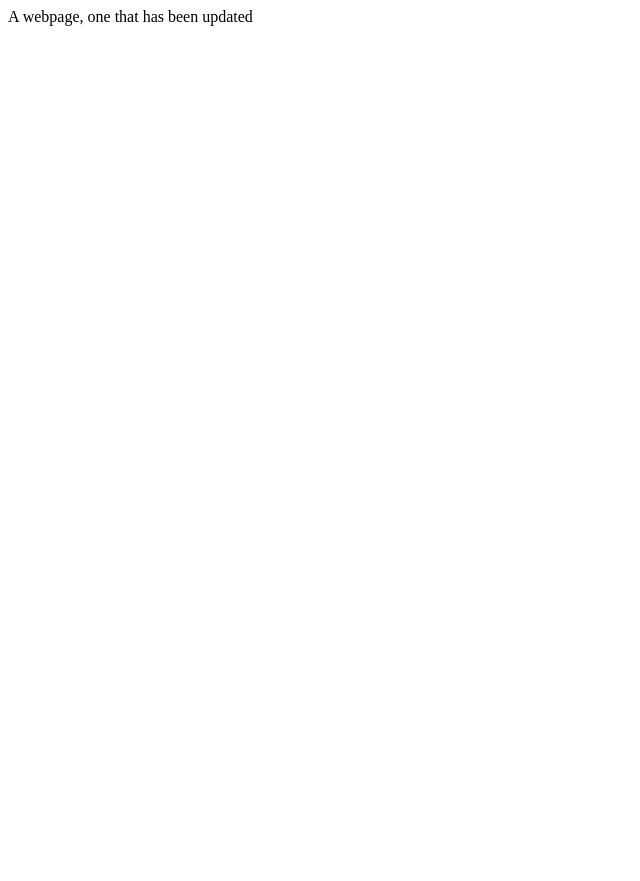
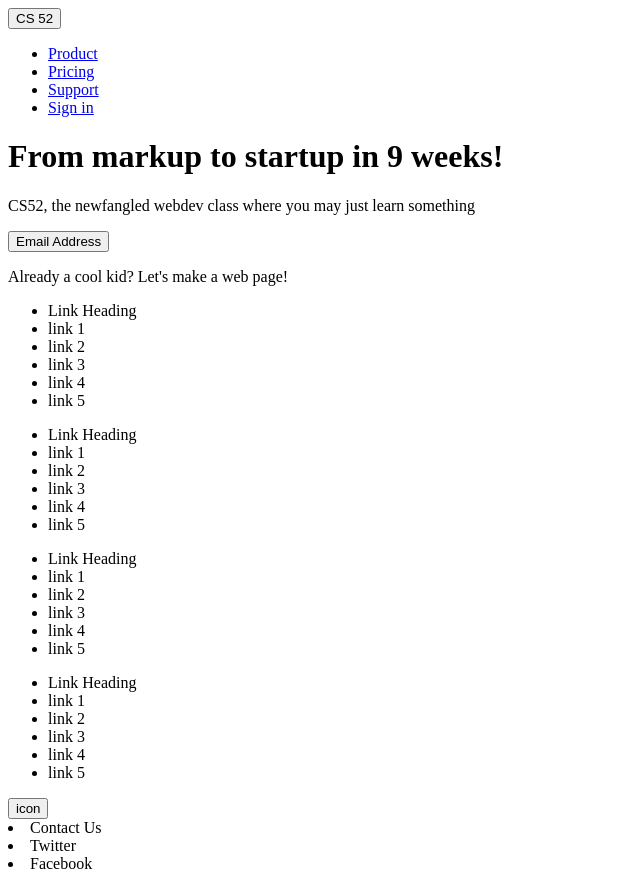
Before and after one commit to GraninV/slack-landing-page, a plain HTML site: page index.html in a window 1280 px wide. Shown: the whole page, without its empty margins (0-640 px from the left). Before the commit the page ends 800 px from the top, so only its background shows below. Drawn offline with Linux system fonts and the light colour scheme.

Commit message:
workshop started

```diff
--- a/index.html
+++ b/index.html
@@ -2,11 +2,66 @@
 
 <html>
   <head>
+    <link rel="stylesheet" href="font-awesome-4.6.3/css/font-awesome.min.css">
     <title>slack</title>
   </head>
 
 
   <body>
-    A webpage, one that has been updated
+    <button type="button">CS 52</button>
+    <nav>
+      <ul>
+        <li><a href="#">Product</a></li>
+        <li><a href="#">Pricing</a></li>
+        <li><a href="#">Support</a></li>
+        <li><a href="#">Sign in</a></li>
+      </ul>
+    </nav>
+    <h1>From markup to startup in 9 weeks!</h1>
+    <p>
+      CS52, the newfangled webdev class where you may just learn something
+    </p>
+    <input type="button" name="Create" value="Email Address">
+    <p>
+      Already a cool kid? Let's make a web page!
+    </p>
+    <ul>
+      <li>Link Heading</li>
+      <li>link 1</li>
+      <li>link 2</li>
+      <li>link 3</li>
+      <li>link 4</li>
+      <li>link 5</li>
+    </ul>
+    <ul>
+      <li>Link Heading</li>
+      <li>link 1</li>
+      <li>link 2</li>
+      <li>link 3</li>
+      <li>link 4</li>
+      <li>link 5</li>
+    </ul>
+    <ul>
+      <li>Link Heading</li>
+      <li>link 1</li>
+      <li>link 2</li>
+      <li>link 3</li>
+      <li>link 4</li>
+      <li>link 5</li>
+    </ul>
+    <ul>
+      <li>Link Heading</li>
+      <li>link 1</li>
+      <li>link 2</li>
+      <li>link 3</li>
+      <li>link 4</li>
+      <li>link 5</li>
+    </ul>
+    <button type="button">icon</button>
+    <footer>
+      <li>Contact Us</li>
+      <li>Twitter</li>
+      <li>Facebook</li>
+    </footer>
   </body>
 </html>
```
